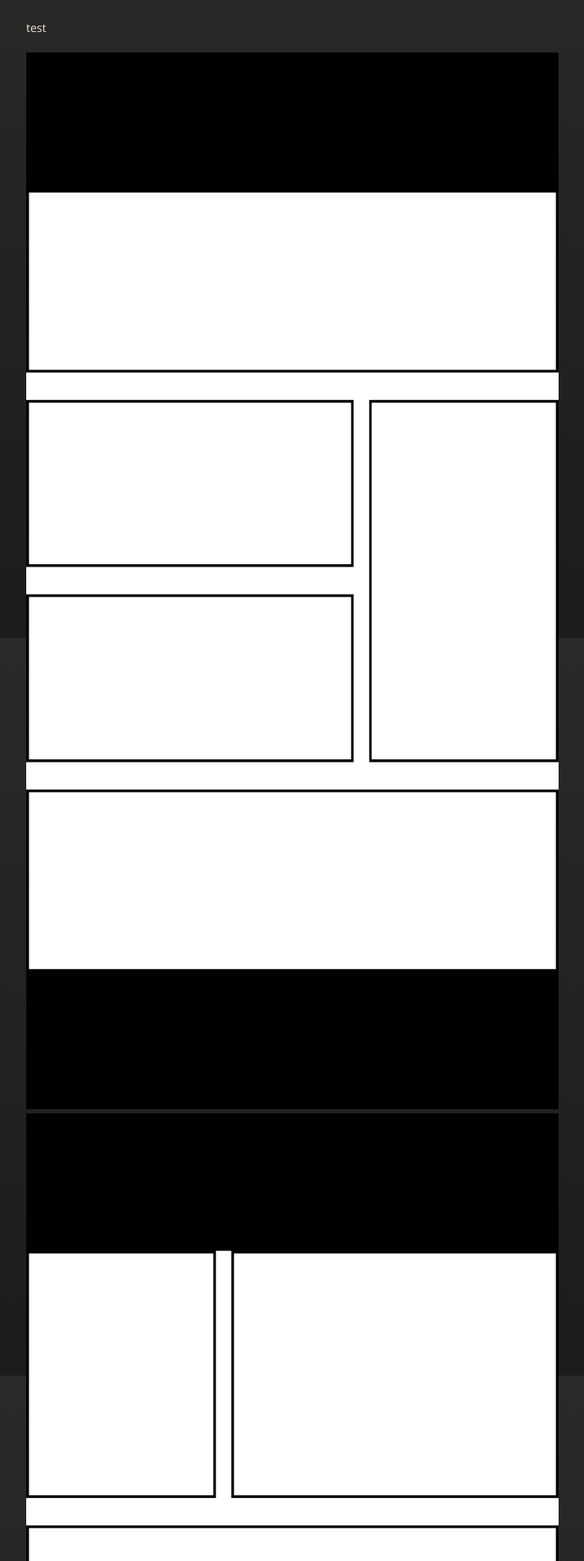
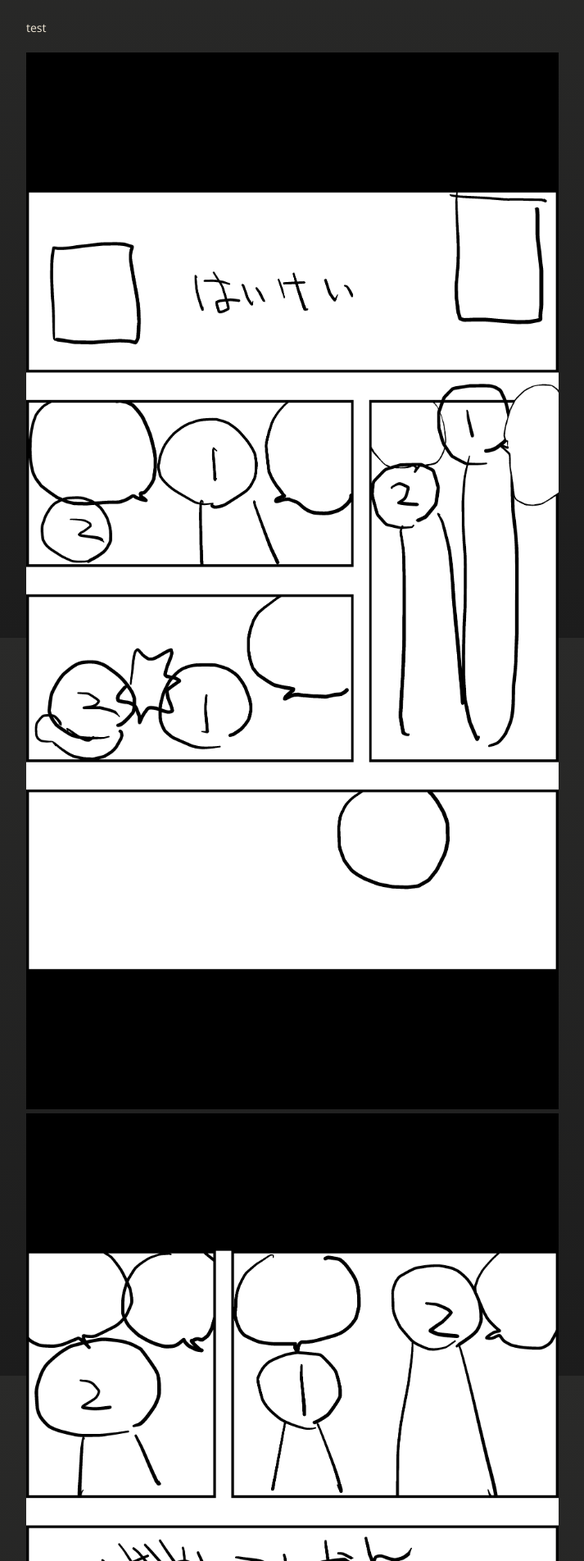
Before and after one commit to pokemonanalyse/test.github.io, a Jekyll site: the page built from index.md, in a window 1280 px wide. Shown: the part 2822-4726 px from the top of the page at 82% size, without its empty margins (283-996 px from the left). Built offline with Jekyll 4.4.1, drawn with Linux system fonts in a browser that asks for light colours; grey boxes are pictures that could not be loaded.

Commit message:
Update index.md

```diff
--- a/index.md
+++ b/index.md
@@ -102,10 +102,10 @@ end
 
 test
 
-![Branching](/assets/images/test1.png)
-![Branching](/assets/images/test2.png)
-![Branching](/assets/images/test3.png)
-![Branching](/assets/images/test4.png)
+![Branching](/assets/images/00000のコピー9.png)
+![Branching](/assets/images/00000のコピー10.png)
+![Branching](/assets/images/00000のコピー11.png)
+![Branching](/assets/images/00000のコピー12.png)
 
 ### Definition lists can be used with HTML syntax.
 
```
